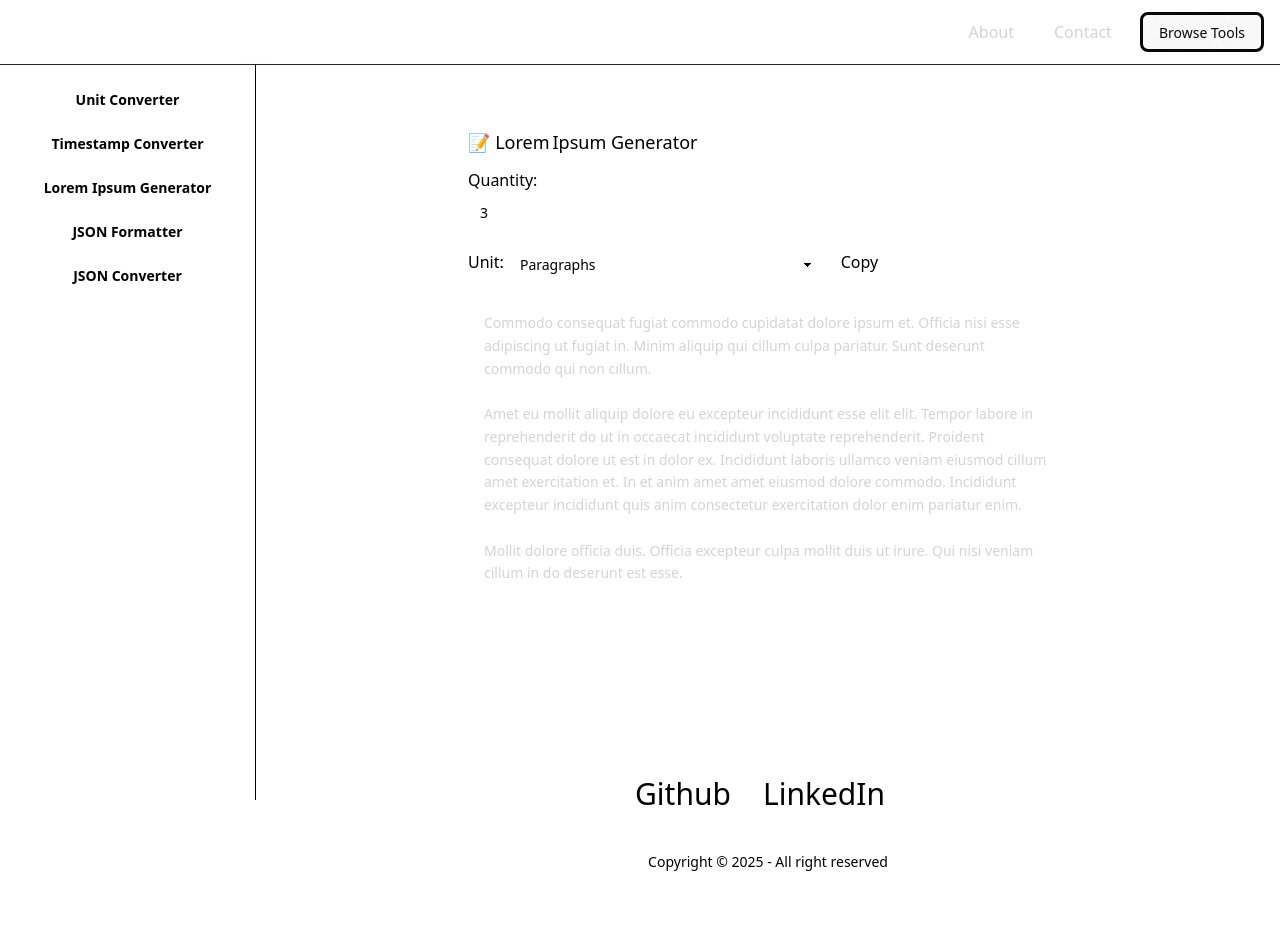
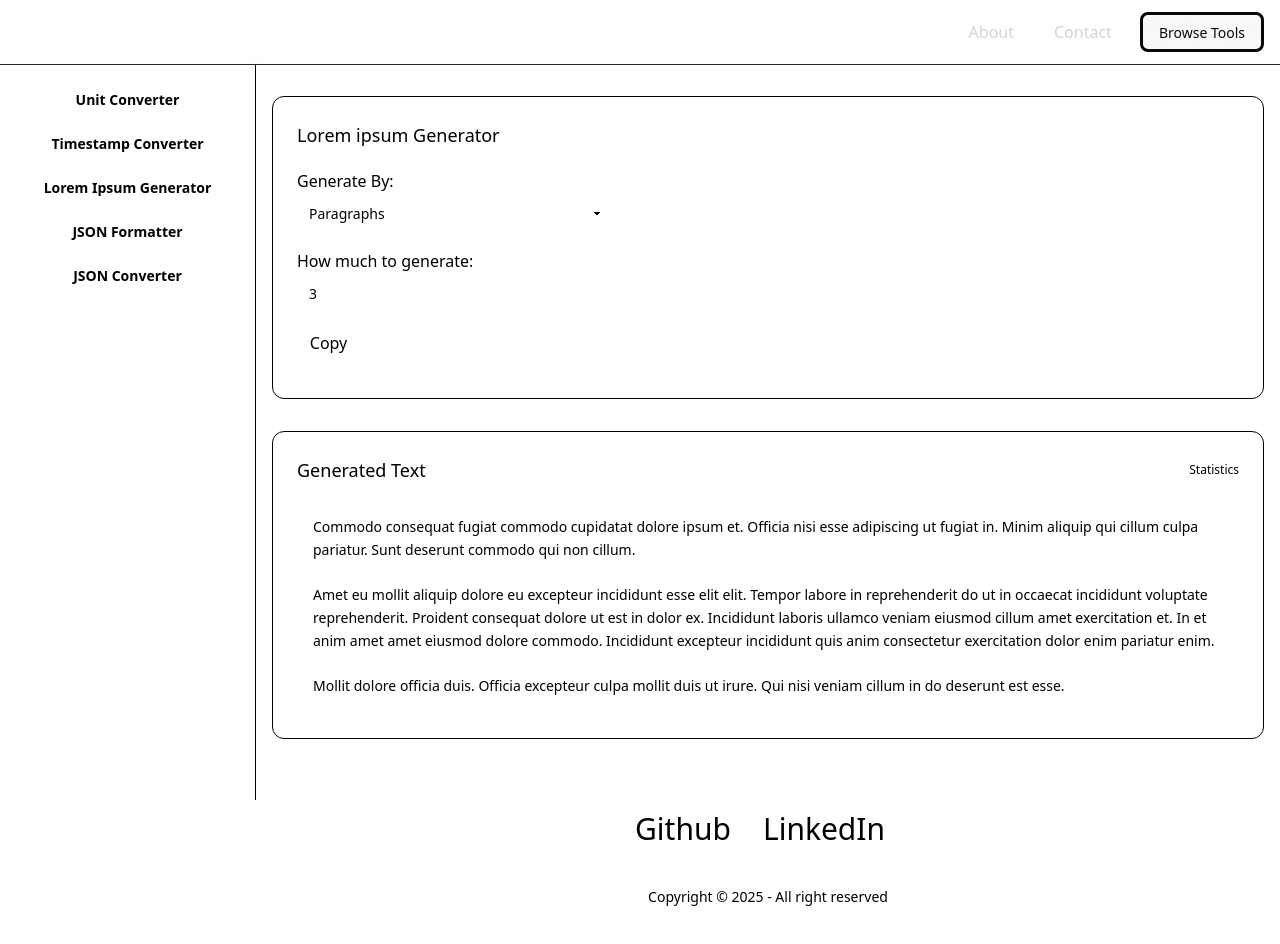
Before and after one commit to lazy-snorlax/webtools, a Vue app: page /lorem-generator in a window 1280 px wide. Shown: the top 944 px of the page. Before the commit the page ends 912 px from the top, so only its background shows below. Built offline with nearby package versions, Linux system fonts and the light colour scheme.

Commit message:
update css & template to match rest of application

```diff
--- a/src/pages/LoremGenerator.vue
+++ b/src/pages/LoremGenerator.vue
@@ -1,30 +1,48 @@
 <!-- LoremGenerator.vue -->
 <template>
-  <div class="lorem-generator">
-    <h2 class="text-lg">📝 Lorem Ipsum Generator</h2>
-
-    <div class="my-3">
-        <label>
-            Quantity:
-            <input type="number" min="1" class="input w-full" v-model.number="count" @input="generate" />
-        </label>
+  <div class="rounded-xl border backdrop-blur-sm">
+    <div class="p-6">
+      <div class="flex flex-col space-y-1 mb-5">
+        <h3 class="text-lg flex items-center gap-2">Lorem ipsum Generator</h3>
       </div>
 
-    <div class="my-3">
-        <label>
-            Unit:
+      <div class="space-y-4">
+        <div class="">
+          <label>Generate By:</label>
+          <div class="flex gap-2">
             <select class="select" v-model="unit" @change="generate">
               <option value="words">Words</option>
               <option value="sentences">Sentences</option>
               <option value="paragraphs">Paragraphs</option>
             </select>
+          </div>
+        </div>
+
+        <div class="my-3">
+          <label>
+            How much to generate:
+            <input type="number" min="1" class="input w-full" v-model.number="count" @input="generate" />
           </label>
+        </div>
+      </div>
 
+      <div class="my-3">
         <button @click="copyToClipboard">Copy</button>
       </div>
+    </div>
+  </div>
 
+  <div class="rounded-xl border backdrop-blur-sm mt-8">
+    <div class="p-6">
+      <div class="mb-4 flex items-center justify-between">
+        <h3 class="text-lg flex items-center gap-2">Generated Text</h3>
+        <div class="flex gap-4 text-xs">
+          <span>Statistics</span>
+        </div>
+      </div>
       <div class="rounded-lg p-4">
-        <pre class="whitespace-pre-wrap font-sans text-sm leading-relaxed text-zinc-300">{{ output }}</pre>
+        <pre class="whitespace-pre-wrap font-sans text-sm leading-relaxed">{{ output }}</pre>
+      </div>
     </div>
   </div>
 </template>
```
Lines whose indentation alone changed are shown as unchanged.
